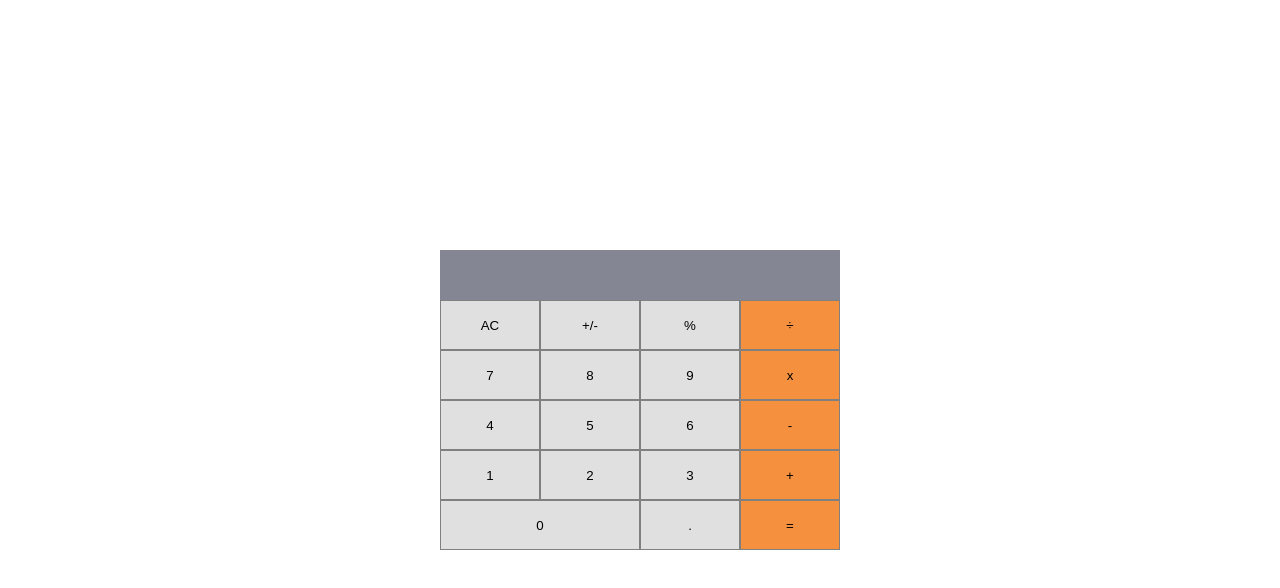
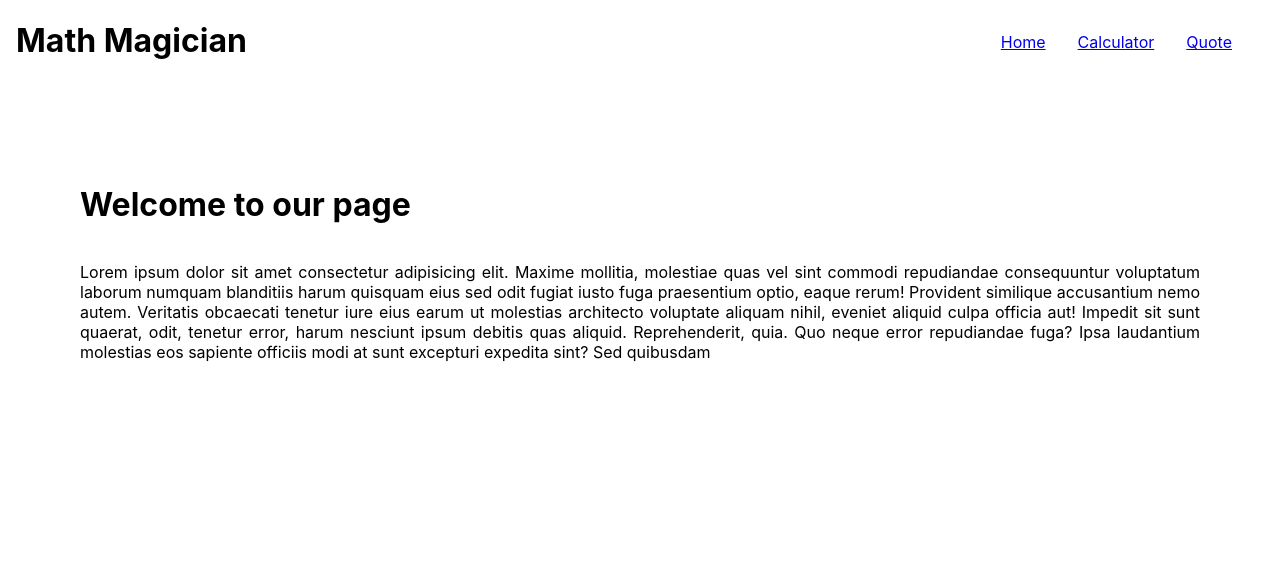
Before and after one commit to yasinabdmahmood/math_magicians, a React (Create React App) app: page / in a window 1280 px wide. Shown: the top 588 px of the page. Built offline with nearby package versions, Linux system fonts and the light colour scheme.

Commit message:
Fix linter errors

```diff
--- a/package.json
+++ b/package.json
@@ -7,10 +7,11 @@
     "@testing-library/react": "^13.4.0",
     "@testing-library/user-event": "^13.5.0",
     "big-js": "^3.1.3",
-    "big.js":"^8.11.0",
+    "big.js": "^6.2.1",
     "prop-types": "^15.8.1",
     "react": "^18.2.0",
     "react-dom": "^18.2.0",
+    "react-router-dom": "^6.4.0",
     "react-scripts": "5.0.1",
     "web-vitals": "^2.1.4"
   },
--- a/src/App.js
+++ b/src/App.js
@@ -1,10 +1,24 @@
 import './App.css';
 import React from 'react';
+import { Route, Routes } from 'react-router-dom';
 import Calculator from './components/Calculator';
+import Home from './components/Home';
+import Navbar from './components/Navbar';
+import Quote from './components/Quote';
 // eslint-disable-next-line react/prefer-stateless-function
 class App extends React.Component {
   render() {
-    return <Calculator />;
+    return (
+      <>
+        <Navbar />
+        <Routes>
+          <Route path="/" element={<Home />} />
+          <Route path="/Calculator" element={<Calculator />} />
+          <Route path="/Quote" element={<Quote />} />
+        </Routes>
+      </>
+
+    );
   }
 }
 
--- a/src/components/Calculator.js
+++ b/src/components/Calculator.js
@@ -24,6 +24,8 @@ function Calculator() {
   };
 
   return (
+    <div className="calculator-container">
+      <h2>Lets do some math</h2>
       <div className="calculator">
         <div className="dark-gray">{display}</div>
         <Item label="AC" cl="light-gray" handleObjectChange={handleObjectChange} />
@@ -47,6 +49,7 @@ function Calculator() {
         <Item label="=" cl="orange" handleObjectChange={handleObjectChange} />
 
       </div>
+    </div>
   );
 }
 
--- /dev/null
+++ b/src/components/Home.js
@@ -0,0 +1,18 @@
+const Home = () => (
+  <div className="home">
+    <h1>Welcome to our page</h1>
+    <p>
+      Lorem ipsum dolor sit amet consectetur adipisicing elit. Maxime mollitia,
+      molestiae quas vel sint commodi repudiandae consequuntur voluptatum laborum
+      numquam blanditiis harum quisquam eius sed odit fugiat iusto fuga praesentium
+      optio, eaque rerum! Provident similique accusantium nemo autem. Veritatis
+      obcaecati tenetur iure eius earum ut molestias architecto voluptate aliquam
+      nihil, eveniet aliquid culpa officia aut! Impedit sit sunt quaerat, odit,
+      tenetur error, harum nesciunt ipsum debitis quas aliquid. Reprehenderit,
+      quia. Quo neque error repudiandae fuga? Ipsa laudantium molestias eos
+      sapiente officiis modi at sunt excepturi expedita sint? Sed quibusdam
+    </p>
+
+  </div>
+);
+export default Home;
--- /dev/null
+++ b/src/components/Navbar.js
@@ -0,0 +1,13 @@
+import { Link } from 'react-router-dom';
+
+const Navbar = () => (
+  <div className="nav-container">
+    <h1>Math Magician</h1>
+    <ul className="navbar">
+      <li><Link to="/">Home</Link></li>
+      <li><Link to="/Calculator">Calculator</Link></li>
+      <li><Link to="/Quote">Quote</Link></li>
+    </ul>
+  </div>
+);
+export default Navbar;
--- /dev/null
+++ b/src/components/Quote.js
@@ -0,0 +1,9 @@
+const Quote = () => (
+  <div className="quote-container">
+    <p>
+      Mathmatics is not about numbers, equation, computation, or algorithms
+      It is about understanding. -- William paul Thurston
+    </p>
+  </div>
+);
+export default Quote;
--- a/src/index.css
+++ b/src/index.css
@@ -2,7 +2,8 @@ body {
   width: 100vw;
   height: 100vh;
   display: flex;
-  justify-content: center;
+  flex-direction: column;
+  justify-content: flex-start;
   align-items: center;
   margin: 0;
   font-family:
@@ -19,6 +20,27 @@ body {
     sans-serif;
   -webkit-font-smoothing: antialiased;
   -moz-osx-font-smoothing: grayscale;
+}
+
+#root {
+  width: 100%;
+  display: flex;
+  flex-direction: column;
+  justify-content: flex-start;
+  align-items: center;
+}
+
+.calculator-container {
+  flex-grow: 1;
+  width: 80%;
+  display: flex;
+  padding: 2rem;
+  box-sizing: border-box;
+  justify-content: space-between;
+}
+
+.calculator-container h1 {
+  font-size: 2rem;
 }
 
 .calculator {
@@ -71,3 +93,52 @@ body {
   align-items: center;
   background-color: rgb(133, 134, 148);
 }
+
+.nav-container {
+  width: 100%;
+  display: flex;
+  justify-content: space-between;
+  padding-left: 2rem;
+}
+
+.nav-container h1 {
+  font-size: 2rem;
+  font-weight: 700;
+}
+
+.navbar {
+  display: flex;
+  box-sizing: border-box;
+  column-gap: 2rem;
+  list-style: none;
+  justify-content: end;
+  padding: 1rem;
+  padding-right: 4rem;
+}
+
+.home {
+  box-sizing: border-box;
+  flex-grow: 1;
+  width: 100%;
+  padding: 5rem;
+  display: flex;
+  flex-direction: column;
+  justify-content: center;
+}
+
+.home p {
+  text-align: justify;
+}
+
+.quote-container {
+  box-sizing: border-box;
+  flex: 1;
+  display: flex;
+  justify-content: center;
+  align-items: center;
+  padding: 5rem;
+}
+
+.quote-container p {
+  font-size: 2rem;
+}
--- a/src/index.js
+++ b/src/index.js
@@ -1,13 +1,16 @@
 import React from 'react';
 import ReactDOM from 'react-dom/client';
 import './index.css';
+import { BrowserRouter } from 'react-router-dom';
 import App from './App';
 import reportWebVitals from './reportWebVitals';
 
 const root = ReactDOM.createRoot(document.getElementById('root'));
 root.render(
   <React.StrictMode>
-    <App />
+    <BrowserRouter>
+      <App />
+    </BrowserRouter>
   </React.StrictMode>,
 );
 
```
Also changed, not shown: 1 other file (tests, documents, lock files or other folders). Lines whose indentation alone changed are shown as unchanged.
